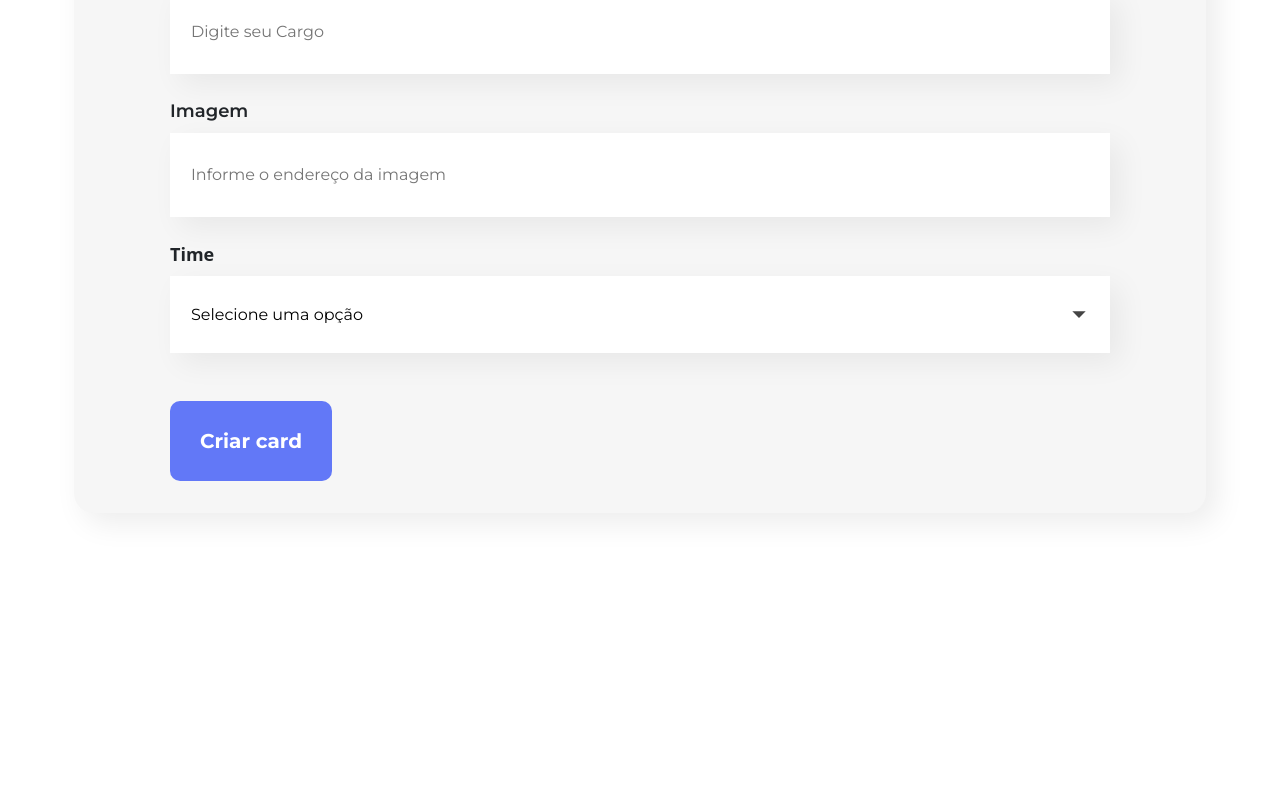
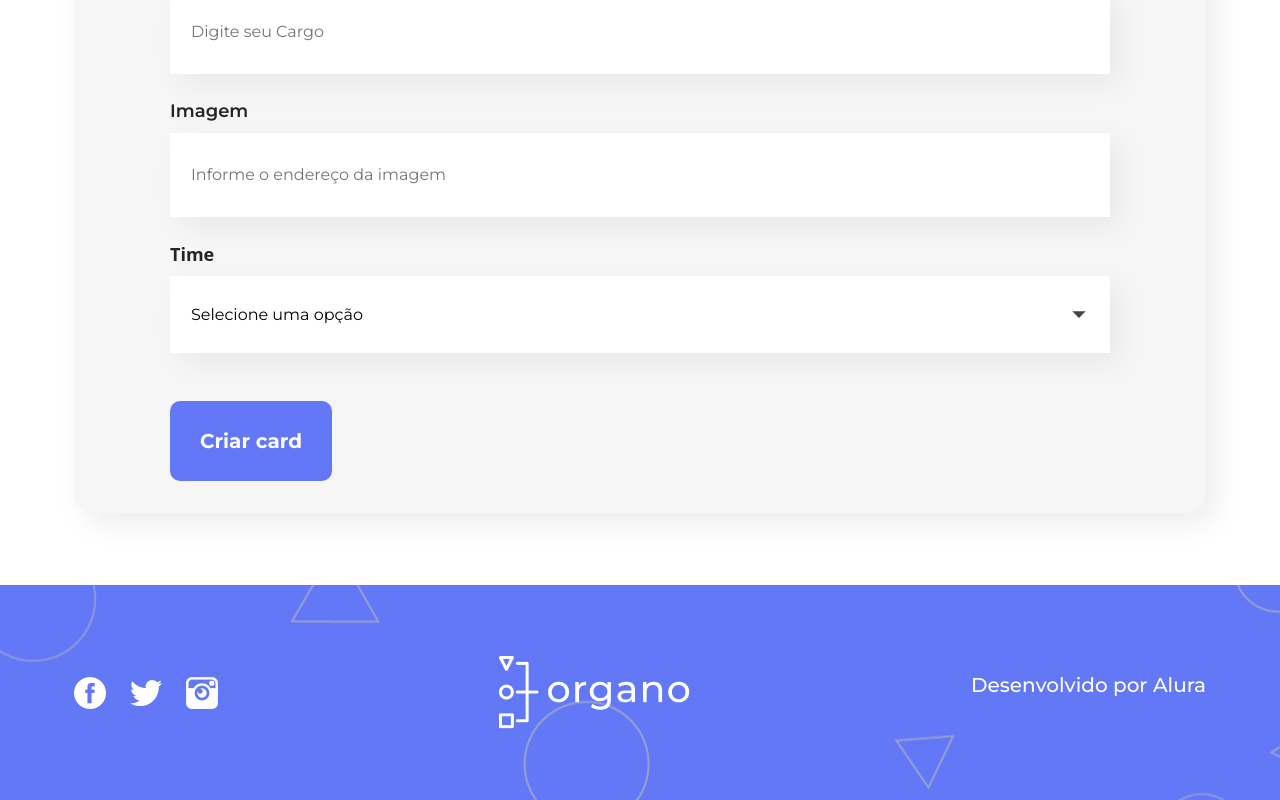
Before and after one commit to justMyTraining/react-desenvolvendo-javascript, a React (Create React App) app in the folder organo/: page / in a window 1280 px wide. Shown: the part 823-1623 px from the top of the page. Before the commit the page ends 1408 px from the top, so only its background shows below. Built offline with nearby package versions, Linux system fonts and the light colour scheme.

Commit message:
component - create BannerFooter

```diff
--- /dev/null
+++ b/organo/src/components/BannerFooter/BannerFooter.css
@@ -0,0 +1,10 @@
+.BannerFooter {
+  background-color: #6278f7;
+  background-image: url("../../../public/imagens/fundo.png");
+  background-position: center;
+  color: white;
+  font-family: Montserrat;
+  font-size: 20px;
+  font-weight: 500;
+  height: 215px;
+}
--- /dev/null
+++ b/organo/src/components/BannerFooter/Index.jsx
@@ -0,0 +1,37 @@
+import "./BannerFooter.css";
+
+function BannerFooter() {
+  return (
+    <>
+      <section className="BannerFooter d-flex align-items-center ">
+        <div className="container d-flex gap-5 justify-content-between flex-wrap">
+          <ul className="list-unstyled d-flex align-items-center gap-4 m-0">
+            <li>
+              <a href="/">
+                <img src="./imagens/fb.png" alt="ícone do facebook" />
+              </a>
+            </li>
+            <li>
+              <a href="/">
+                <img src="./imagens/tw.png" alt="ícone do twitter" />
+              </a>
+            </li>
+            <li>
+              <a href="/">
+                <img src="./imagens/ig.png" alt="ícone do instagram" />
+              </a>
+            </li>
+          </ul>
+          <div>
+            <img src="./imagens/logo.png" alt="logo da organo" />
+          </div>
+          <div className="d-flex align-items-center">
+            <p>Desenvolvido por Alura</p>
+          </div>
+        </div>
+      </section>
+    </>
+  );
+}
+
+export default BannerFooter;
--- a/organo/src/components/Index/index.jsx
+++ b/organo/src/components/Index/index.jsx
@@ -1,7 +1,8 @@
-import { useState, useEffect } from "react";
+import { useState } from "react";
 import Banner from "../Banner";
 import Form from "../Form";
 import CollaboratorsContainer from "../CollaboratorsContainer/Index";
+import BannerFooter from "../BannerFooter/Index";
 
 function Index() {
   const [collaborators, setCollaborators] = useState([]);
@@ -70,6 +71,9 @@ function Index() {
           />
         ))}
       </main>
+      <footer>
+        <BannerFooter />
+      </footer>
     </>
   );
 }
```
